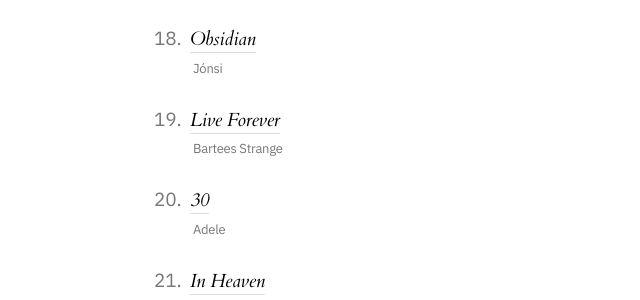
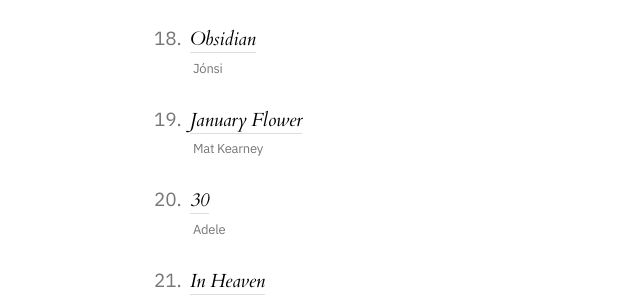
Before and after one commit to jeremydcherry/jeremydcherry.github.io, a Jekyll site: the page built from content/25.md, in a window 1280 px wide and 900 px high, scrolled down 1281 px. Shown: the part 153-453 px from the top of the window, without its empty margins (546-1186 px from the left). Built offline with Jekyll 4.4.1, drawn with Linux system fonts in a browser that asks for light colours.

Commit message:
Updated 25

```diff
--- a/content/25.md
+++ b/content/25.md
@@ -54,8 +54,8 @@
 	<h4 class="listen">Watchhouse</h4><br/>
 	<h2 class="listen">18.&nbsp;&nbsp;<a href="https://open.spotify.com/album/1z8Ljm0ST8ICL9lkJNZSev?si=_mv3sJR4Q16LiOkgOpoHJg" class="record"><em>Obsidian</em></a></h2>
 	<h4 class="listen">Jónsi</h4><br/>
-	<h2 class="listen">19.&nbsp;&nbsp;<a href="https://open.spotify.com/album/0BTz0mHuiV8hEsU9azWSwo?si=Y9Ua8LlwQFCYHLp9r9MCyg" class="record"><em>Live Forever</em></a></h2>
-	<h4 class="listen">Bartees Strange</h4><br/>
+	<h2 class="listen">19.&nbsp;&nbsp;<a href="https://open.spotify.com/album/61o3mZcWhcH9DbQjCHxCV4?si=3q04Ol3JTMyHuNz_lFSH_A" class="record"><em>January Flower</em></a></h2>
+	<h4 class="listen">Mat Kearney</h4><br/>
 	<h2 class="listen">20.&nbsp;&nbsp;<a href="https://open.spotify.com/album/21jF5jlMtzo94wbxmJ18aa?si=p3neLHUhSb2emLtYZIrYuA" class="record"><em>30</em></a></h2>
 	<h4 class="listen">Adele</h4><br/>
 	<h2 class="listen">21.&nbsp;&nbsp;<a href="https://open.spotify.com/album/76pQf98XjjF5RZIniiev2d?si=BX2iJ9HcTdig9anqmXwODw" class="record"><em>In Heaven</em></a></h2>
```
